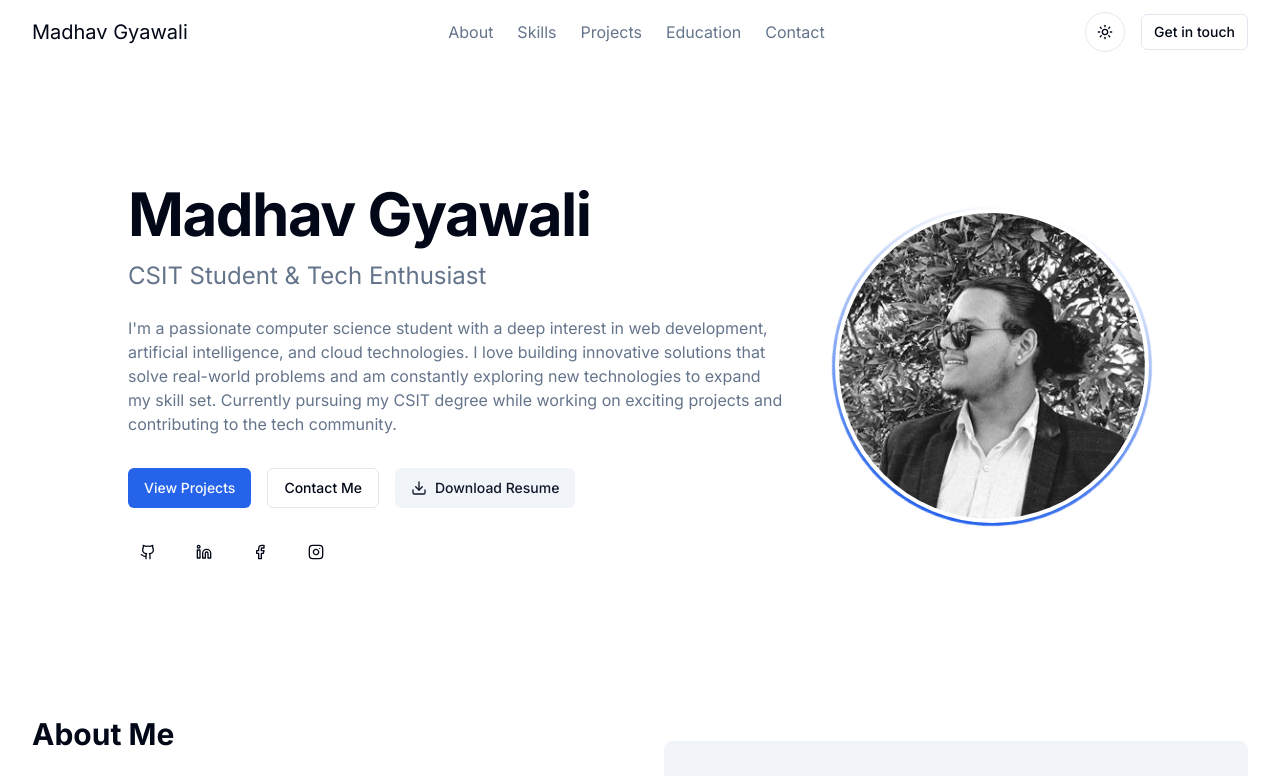
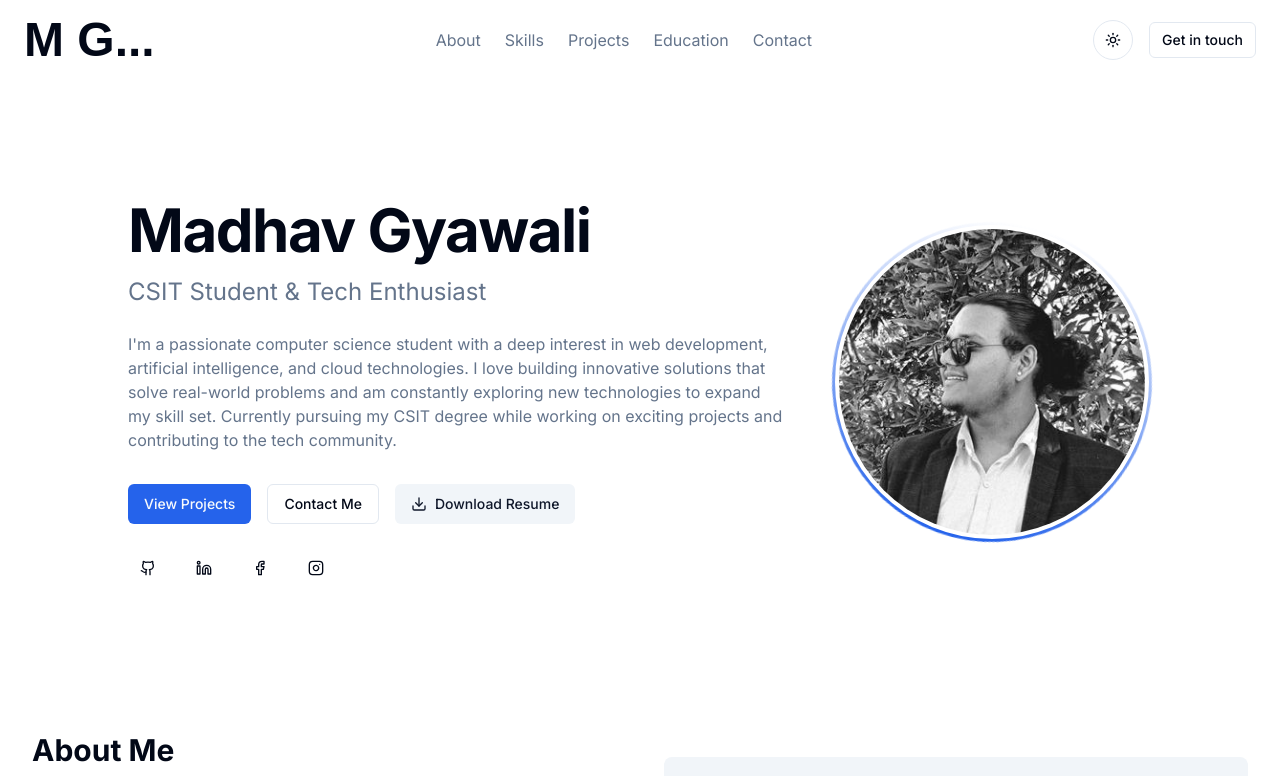
Before and after one commit to MandyE69/portfolio_webiste, a Next.js app: page / in a window 1280 px wide. Shown: the top 776 px of the page. Built offline with nearby package versions, Linux system fonts and the light colour scheme; a web font is replaced by a local one.

Commit message:
nav edited

```diff
--- a/app/page.tsx
+++ b/app/page.tsx
@@ -26,8 +26,8 @@ export default function Home() {
     <div className="min-h-screen bg-background">
       {/* Header */}
       <header className="sticky top-0 z-40 w-full bg-background/95 backdrop-blur supports-[backdrop-filter]:bg-background/60">
-        <div className="container flex h-16 items-center justify-between">
-          <div className="text-xl font-script]">Madhav Gyawali</div>
+        <div className="container flex p-6 h-20 items-center justify-between">
+          <div className="text-5xl font-bold font-script">M G...</div>
           <nav className="hidden md:flex gap-6">
             <Link
               href="#about"
```
Also changed, not shown: public/mg.png (added).
